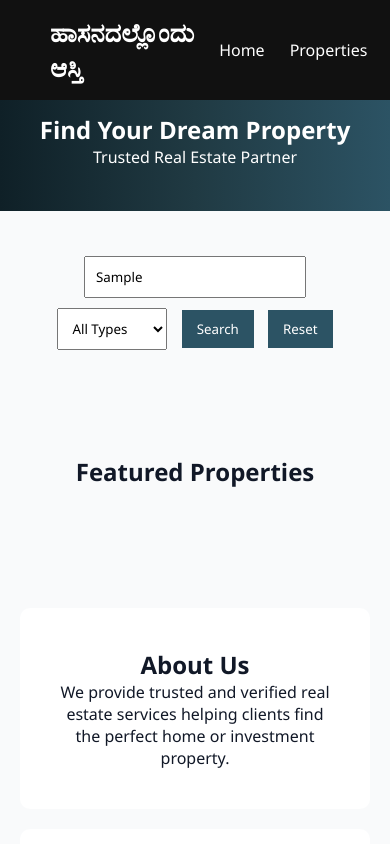
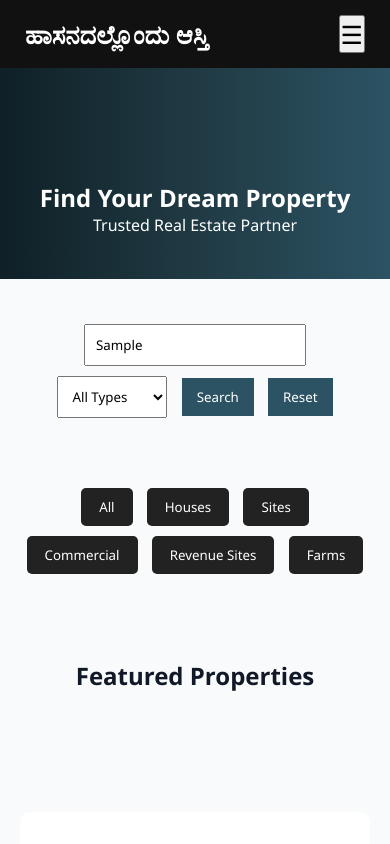
Before and after one commit to rakeshmaverick/hassan-properties, a plain HTML site: page index.html in a window 390 px wide. Both pictures are taken after typing "Sample" into the empty fields and a click on the button "Search". Shown: the top 844 px of the page. Drawn offline with Linux system fonts and the light colour scheme.

Commit message:
Add files via upload

```diff
--- a/index.html
+++ b/index.html
@@ -20,7 +20,7 @@
     <a href="#contact">Contact</a>
   </nav>
 
-  <button class="menu-toggle">☰</button>
+  <button class="menu-toggle" onclick="toggleMenu()">☰</button>
 </header>
 
 <!-- HERO -->
@@ -46,13 +46,22 @@
 
 </section>
 
+<section class="category-buttons">
+  <button onclick="filterCategory('all')">All</button>
+  <button onclick="filterCategory('house')">Houses</button>
+  <button onclick="filterCategory('site')">Sites</button>
+  <button onclick="filterCategory('commercial')">Commercial</button>
+  <button onclick="filterCategory('revenue')">Revenue Sites</button>
+  <button onclick="filterCategory('farm')">Farms</button>
+</section>
+
 <section id="properties" class="properties">
   <h2>Featured Properties</h2>
 
   <div class="property-grid">
 
     <!-- VILLA -->
-    <div class="card" data-id="101" data-type="villa">
+    <div class="card" data-id="101" data-type="villa" data-category="house">
       <div class="slider">
         <div class="slides">
           <img src="https://images.unsplash.com/photo-1568605114967-8130f3a36994" />
@@ -73,7 +82,7 @@
     </div>
 
     <!-- APARTMENT -->
-    <div class="card" data-id="102" data-type="apartment">
+    <div class="card" data-id="102" data-type="apartment" data-category="commercial">
       <div class="slider">
         <div class="slides">
           <img src="https://images.unsplash.com/photo-1507089947368-19c1da9775ae" />
@@ -93,7 +102,7 @@
       </div>
     </div>
 
-    <div class="card" data-id="105" data-type="apartment">
+    <div class="card" data-id="105" data-type="apartment" data-category="commercial">
       <div class="slider">
         <div class="slides">
           <img src="https://images.unsplash.com/photo-1600607687939-ce8a6c25118c" />
@@ -114,7 +123,7 @@
     </div>
 
      <!-- PLOT -->
-     <div class="card" data-id="103" data-type="plot">
+     <div class="card" data-id="103" data-type="plot" data-category="house">
       <div class="slider">
         <div class="slides">
           <img src="https://images.unsplash.com/photo-1600585154340-be6161a56a0c" />
@@ -134,7 +143,7 @@
       </div>
     </div>
 
-    <div class="card" data-id="104" data-type="plot">
+    <div class="card" data-id="104" data-type="plot" data-category="house">
       <div class="slider">
         <div class="slides">
           <img src="https://images.unsplash.com/photo-1570129477492-45c003edd2be" />
--- a/script.js
+++ b/script.js
@@ -1,5 +1,4 @@
-document.querySelectorAll(".slider").forEach(slider => {
-
+document.querySelectorAll(".slider").forEach((slider) => {
   const slides = slider.querySelector(".slides");
   const images = slider.querySelectorAll("img");
   const prev = slider.querySelector(".prev");
@@ -26,7 +25,7 @@ document.querySelectorAll(".slider").forEach(slider => {
 
   function updateSlide() {
     slides.style.transform = `translateX(-${index * 100}%)`;
-    dots.forEach(dot => dot.classList.remove("active"));
+    dots.forEach((dot) => dot.classList.remove("active"));
     dots[index].classList.add("active");
   }
 
@@ -43,11 +42,11 @@ document.querySelectorAll(".slider").forEach(slider => {
   // Touch Swipe
   let startX = 0;
 
-  slider.addEventListener("touchstart", e => {
+  slider.addEventListener("touchstart", (e) => {
     startX = e.touches[0].clientX;
   });
 
-  slider.addEventListener("touchend", e => {
+  slider.addEventListener("touchend", (e) => {
     let endX = e.changedTouches[0].clientX;
 
     if (startX - endX > 50) {
@@ -58,47 +57,67 @@ document.querySelectorAll(".slider").forEach(slider => {
 
     updateSlide();
   });
-
 });
 
-
 // MOBILE MENU
-document.querySelector(".menu-toggle")
-.addEventListener("click",()=>{
+document.querySelector(".menu-toggle").addEventListener("click", () => {
   document.querySelector(".nav").classList.toggle("active");
 });
 
 // FILTER FUNCTION
-function filterProperties(){
+function filterProperties() {
+  const searchValue = document.getElementById("searchInput").value.trim();
 
-  const searchValue =
-  document.getElementById("searchInput").value.trim();
+  const typeValue = document.getElementById("typeFilter").value;
 
-  const typeValue =
-  document.getElementById("typeFilter").value;
-
-  document.querySelectorAll(".card").forEach(card=>{
-
+  document.querySelectorAll(".card").forEach((card) => {
     const id = card.getAttribute("data-id");
     const type = card.getAttribute("data-type");
 
     const matchId = id.includes(searchValue);
     const matchType = typeValue === "all" || type === typeValue;
 
-    if(matchId && matchType){
-      card.style.display="block";
-    } else{
-      card.style.display="none";
+    if (matchId && matchType) {
+      card.style.display = "block";
+    } else {
+      card.style.display = "none";
     }
-
   });
 }
 
 // RESET
-function resetFilters(){
-  document.getElementById("searchInput").value="";
-  document.getElementById("typeFilter").value="all";
-  document.querySelectorAll(".card").forEach(card=>{
-    card.style.display="block";
+function resetFilters() {
+  document.getElementById("searchInput").value = "";
+  document.getElementById("typeFilter").value = "all";
+  document.querySelectorAll(".card").forEach((card) => {
+    card.style.display = "block";
   });
 }
+
+// Filter category
+function filterCategory(category) {
+  const cards = document.querySelectorAll(".card");
+
+  cards.forEach((card) => {
+    const cardCategory = card.getAttribute("data-category");
+
+    if (category === "all" || cardCategory === category) {
+      card.style.display = "block";
+    } else {
+      card.style.display = "none";
+    }
+  });
+}
+
+//Toggle menu
+function toggleMenu() {
+  const nav = document.getElementById("navMenu");
+
+  nav.classList.toggle("active");
+}
+
+document.querySelectorAll("#navMenu a").forEach((link) => {
+  link.addEventListener("click", () => {
+    document.getElementById("navMenu").classList.remove("active");
+  });
+});
--- a/style.css
+++ b/style.css
@@ -144,7 +144,7 @@ html{
 }
 
 /* NAVBAR */
-header{
+/* header{
   position:fixed;
   width:100%;
   top:0;
@@ -177,6 +177,60 @@ header{
   border:none;
   color:white;
   font-size:1.5rem;
+} */
+
+header{
+display:flex;
+justify-content:space-between;
+align-items:center;
+padding:15px 25px;
+background:#111;
+color:white;
+}
+
+.nav{
+display:flex;
+gap:20px;
+}
+
+.nav a{
+color:white;
+text-decoration:none;
+}
+
+.menu-toggle{
+display:none;
+font-size:25px;
+cursor:pointer;
+}
+
+/* Mobile */
+
+@media (max-width:768px){
+
+.nav{
+display:none;
+flex-direction:column;
+position:absolute;
+top:60px;
+right:0;
+background:#111;
+width:200px;
+padding:20px;
+}
+
+.nav a{
+padding:10px 0;
+}
+
+.nav.active{
+display:flex;
+}
+
+.menu-toggle{
+display:block;
+}
+
 }
 
 /* HERO */
@@ -220,3 +274,22 @@ header{
   margin:20px;
   padding:40px;
 }
+
+.category-buttons{
+text-align:center;
+margin:20px;
+}
+
+.category-buttons button{
+padding:10px 18px;
+margin:5px;
+border:none;
+background:#222;
+color:white;
+border-radius:5px;
+cursor:pointer;
+}
+
+.category-buttons button:hover{
+background:#444;
+}
```
